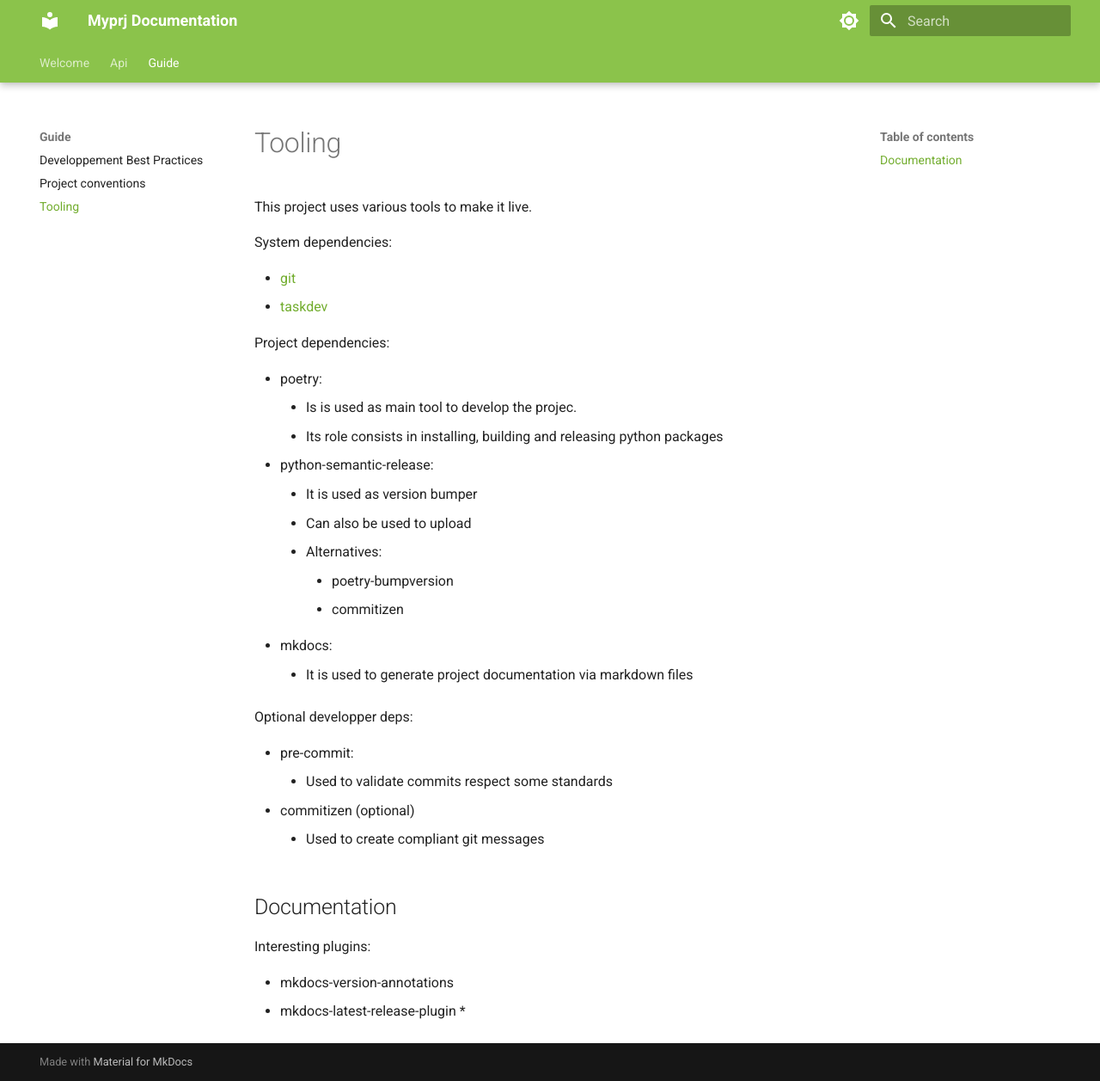
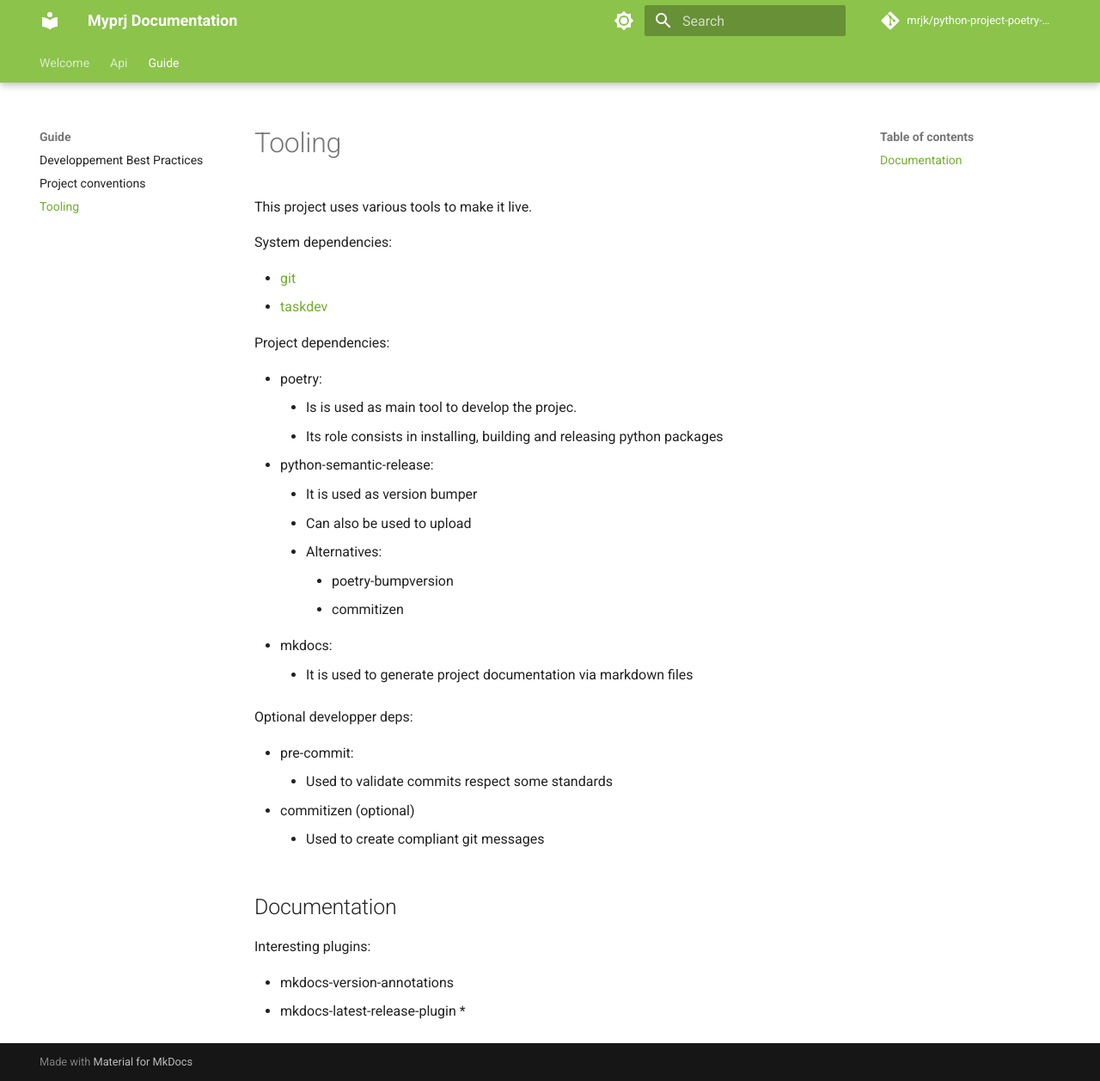
Before and after one commit to mrjk/python-project-poetry-template, an MkDocs documentation site: the page built from docs/src/guide/tooling.md, in a window 1280 px wide and 1257 px high. Shown: the whole window at 86% size. Built offline with MkDocs 1.6.1 and Material for MkDocs 9.7.7, drawn with Linux system fonts in a browser that asks for light colours; comment, search, counter and statistics services are not loaded; the version menu is left out.

```diff
--- a/docs/mkdocs.yml
+++ b/docs/mkdocs.yml
@@ -1,6 +1,15 @@
 docs_dir: src/
 site_dir: build/site/
-site_name: "Myprj Documentation"
+
+# Project information
+site_name: Myprj Documentation
+#site_url: https://squidfunk.github.io/mkdocs-material-example-versioning/
+site_author: MrJK
+
+# Git repo
+repo_name: mrjk/python-project-poetry-template
+repo_url: https://github.com/mrjk/python-project-poetry-template
+edit_uri: ""
 
 watch:
   - src
```
Also changed, not shown: docs/src/index.md (+4 -0 lines).
